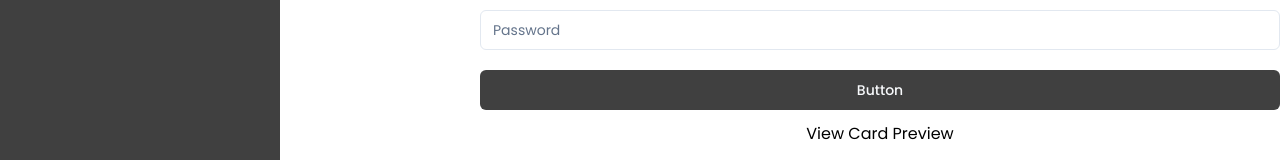
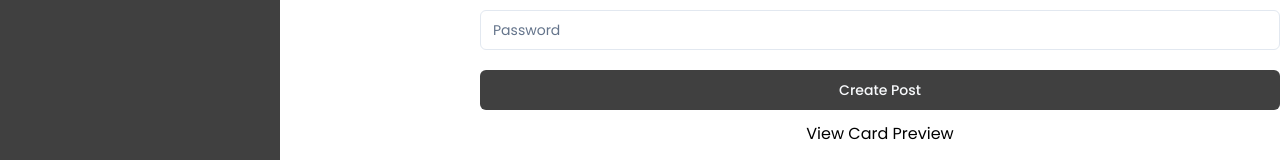
Before and after one commit to VaitVhat52/20time, a Next.js app: page /blog/new in a window 1280 px wide. Shown: the part 515-675 px from the top of the page. Built offline with nearby package versions, Linux system fonts and the light colour scheme; no server answers.

Commit message:
Update page.jsx

```diff
--- a/src/app/blog/new/page.jsx
+++ b/src/app/blog/new/page.jsx
@@ -9,14 +9,7 @@ import supabase from "../../../../utils/client";
 import { useRouter } from "next/navigation";
 import { useToast } from "@/components/ui/use-toast";
 import BlogItem from "@/components/BlogItem";
-import {
-  Dialog,
-  DialogContent,
-  DialogDescription,
-  DialogHeader,
-  DialogTitle,
-  DialogTrigger,
-} from "@/components/ui/dialog";
+import { Dialog, DialogContent, DialogTrigger } from "@/components/ui/dialog";
 
 const newPost = () => {
   const date = new Date();
@@ -130,7 +123,7 @@ const newPost = () => {
               Password is incorrect.
             </p>
           </div>
-          <Button type="submit">Button</Button>
+          <Button type="submit">Create Post</Button>
         </form>
       </div>
       <div className="w-full flex justify-center mt-3 hover:underline">
```
